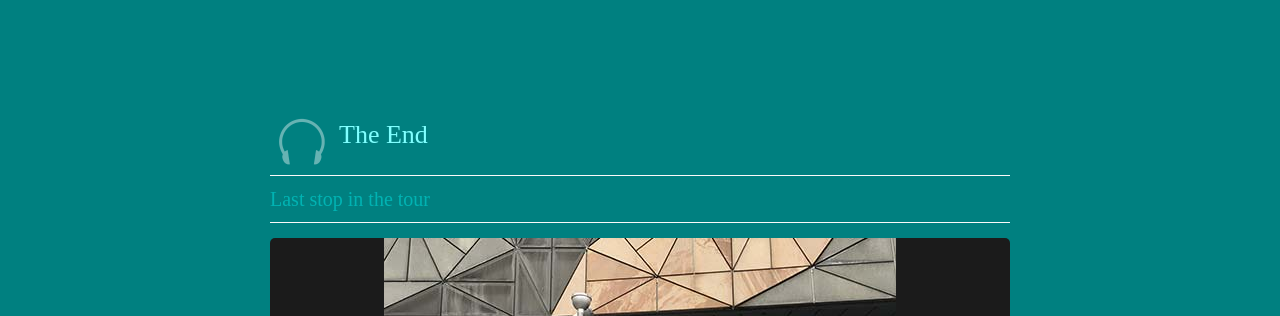
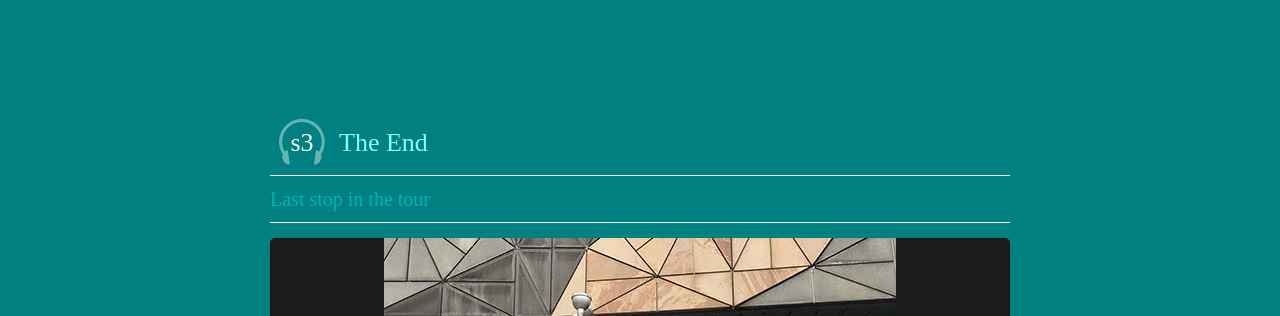
Before and after one commit to TheScienceMuseum/WebAudioPlayer, a Jekyll site: the page built from stops/3.md, in a window 1280 px wide. Shown: the top 316 px of the page. Built offline with Jekyll 4.4.1, drawn with Linux system fonts in a browser that asks for light colours; some web fonts are replaced.

Commit message:
startSimple1

```diff
--- a/stops/3.md
+++ b/stops/3.md
@@ -5,7 +5,7 @@ type: #stop
 section_title: The End
 title: Last stop in the tour
 page_rank: #3
-stop_id: #3
+stop_id: s3
 audio_file: NASA_main_Go_at_Throttle_Up.mp3
 hero_images:
 hero_images:
```
Also changed, not shown: stops/test.md (+1 -2 lines).
